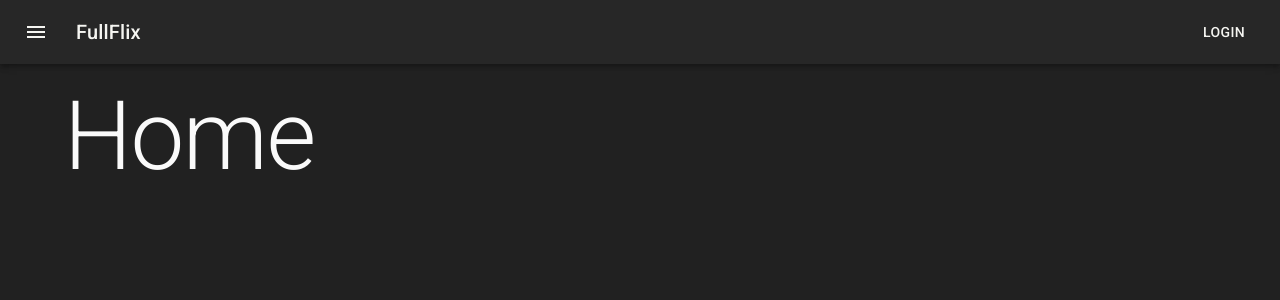
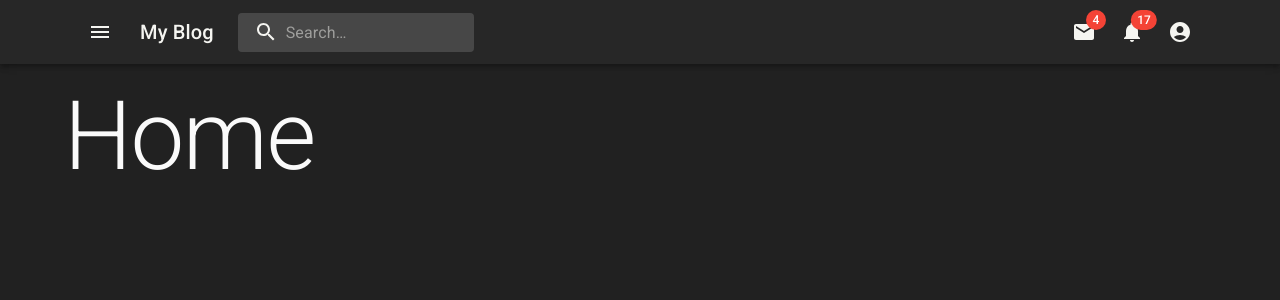
Before and after one commit to candidosouza/blog-frontend, a React (Create React App) app: page / in a window 1280 px wide. Shown: the top 300 px of the page. Built offline with nearby package versions, Linux system fonts and the light colour scheme.

Commit message:
feat: change header with container

```diff
--- a/src/components/Header/Header.tsx
+++ b/src/components/Header/Header.tsx
@@ -1,40 +1,237 @@
-import React from 'react'
+import * as React from 'react';
+import { styled, alpha } from '@mui/material/styles';
 import AppBar from '@mui/material/AppBar';
 import Box from '@mui/material/Box';
 import Toolbar from '@mui/material/Toolbar';
+import IconButton from '@mui/material/IconButton';
 import Typography from '@mui/material/Typography';
-import Button from '@mui/material/Button';
-import IconButton from '@mui/material/IconButton';
+import InputBase from '@mui/material/InputBase';
+import Badge from '@mui/material/Badge';
+import MenuItem from '@mui/material/MenuItem';
+import Menu from '@mui/material/Menu';
 import MenuIcon from '@mui/icons-material/Menu';
-import style from './Header.module.scss';
+import SearchIcon from '@mui/icons-material/Search';
+import AccountCircle from '@mui/icons-material/AccountCircle';
+import MailIcon from '@mui/icons-material/Mail';
+import NotificationsIcon from '@mui/icons-material/Notifications';
+import MoreIcon from '@mui/icons-material/MoreVert';
+import { Container } from '@mui/material';
 
+const Search = styled('div')(({ theme }) => ({
+    position: 'relative',
+    borderRadius: theme.shape.borderRadius,
+    backgroundColor: alpha(theme.palette.common.white, 0.15),
+    '&:hover': {
+        backgroundColor: alpha(theme.palette.common.white, 0.25),
+    },
+    marginRight: theme.spacing(2),
+    marginLeft: 0,
+    width: '100%',
+    [theme.breakpoints.up('sm')]: {
+        marginLeft: theme.spacing(3),
+        width: 'auto',
+    },
+}));
+
+const SearchIconWrapper = styled('div')(({ theme }) => ({
+    padding: theme.spacing(0, 2),
+    height: '100%',
+    position: 'absolute',
+    pointerEvents: 'none',
+    display: 'flex',
+    alignItems: 'center',
+    justifyContent: 'center',
+}));
+
+const StyledInputBase = styled(InputBase)(({ theme }) => ({
+    color: 'inherit',
+    '& .MuiInputBase-input': {
+        padding: theme.spacing(1, 1, 1, 0),
+        // vertical padding + font size from searchIcon
+        paddingLeft: `calc(1em + ${theme.spacing(4)})`,
+        transition: theme.transitions.create('width'),
+        width: '100%',
+        [theme.breakpoints.up('md')]: {
+            width: '20ch',
+        },
+    },
+}));
 
 export default function Header() {
+    const [anchorEl, setAnchorEl] = React.useState<null | HTMLElement>(null);
+    const [mobileMoreAnchorEl, setMobileMoreAnchorEl] =
+        React.useState<null | HTMLElement>(null);
+
+    const isMenuOpen = Boolean(anchorEl);
+    const isMobileMenuOpen = Boolean(mobileMoreAnchorEl);
+
+    const handleProfileMenuOpen = (event: React.MouseEvent<HTMLElement>) => {
+        setAnchorEl(event.currentTarget);
+    };
+
+    const handleMobileMenuClose = () => {
+        setMobileMoreAnchorEl(null);
+    };
+
+    const handleMenuClose = () => {
+        setAnchorEl(null);
+        handleMobileMenuClose();
+    };
+
+    const handleMobileMenuOpen = (event: React.MouseEvent<HTMLElement>) => {
+        setMobileMoreAnchorEl(event.currentTarget);
+    };
+
+    const menuId = 'primary-search-account-menu';
+    const renderMenu = (
+        <Menu
+            anchorEl={anchorEl}
+            anchorOrigin={{
+                vertical: 'top',
+                horizontal: 'right',
+            }}
+            id={menuId}
+            keepMounted
+            transformOrigin={{
+                vertical: 'top',
+                horizontal: 'right',
+            }}
+            open={isMenuOpen}
+            onClose={handleMenuClose}
+        >
+            <MenuItem onClick={handleMenuClose}>Profile</MenuItem>
+            <MenuItem onClick={handleMenuClose}>My account</MenuItem>
+        </Menu>
+    );
+
+    const mobileMenuId = 'primary-search-account-menu-mobile';
+    const renderMobileMenu = (
+        <Menu
+            anchorEl={mobileMoreAnchorEl}
+            anchorOrigin={{
+                vertical: 'top',
+                horizontal: 'right',
+            }}
+            id={mobileMenuId}
+            keepMounted
+            transformOrigin={{
+                vertical: 'top',
+                horizontal: 'right',
+            }}
+            open={isMobileMenuOpen}
+            onClose={handleMobileMenuClose}
+        >
+            <MenuItem>
+                <IconButton size="large" aria-label="show 4 new mails" color="inherit">
+                    <Badge badgeContent={4} color="error">
+                        <MailIcon />
+                    </Badge>
+                </IconButton>
+                <p>Messages</p>
+            </MenuItem>
+            <MenuItem>
+                <IconButton
+                    size="large"
+                    aria-label="show 17 new notifications"
+                    color="inherit"
+                >
+                    <Badge badgeContent={17} color="error">
+                        <NotificationsIcon />
+                    </Badge>
+                </IconButton>
+                <p>Notifications</p>
+            </MenuItem>
+            <MenuItem onClick={handleProfileMenuOpen}>
+                <IconButton
+                    size="large"
+                    aria-label="account of current user"
+                    aria-controls="primary-search-account-menu"
+                    aria-haspopup="true"
+                    color="inherit"
+                >
+                    <AccountCircle />
+                </IconButton>
+                <p>Profile</p>
+            </MenuItem>
+        </Menu>
+    );
+
     return (
-        <Box sx={{
-            flexGrow: 1,
-        }}>
-            <AppBar
-                sx={{
-                    position: "static",
-                }}
-            >
+        <Box sx={{ flexGrow: 1 }}>
+            <AppBar position="static">
+                <Container maxWidth="lg">
                     <Toolbar>
                         <IconButton
                             size="large"
                             edge="start"
                             color="inherit"
-                        aria-label="menu"
+                            aria-label="open drawer"
                             sx={{ mr: 2 }}
                         >
                             <MenuIcon />
                         </IconButton>
-                    <Typography variant="h6" component="div" sx={{ flexGrow: 1 }}>
-                        FullFlix
+                        <Typography
+                            variant="h6"
+                            noWrap
+                            component="div"
+                            sx={{ display: { xs: 'none', sm: 'block' } }}
+                        >
+                            My Blog
                         </Typography>
-                    <Button color="inherit">Login</Button>
+                        <Search>
+                            <SearchIconWrapper>
+                                <SearchIcon />
+                            </SearchIconWrapper>
+                            <StyledInputBase
+                                placeholder="Search…"
+                                inputProps={{ 'aria-label': 'search' }}
+                            />
+                        </Search>
+                        <Box sx={{ flexGrow: 1 }} />
+                        <Box sx={{ display: { xs: 'none', md: 'flex' } }}>
+                            <IconButton size="large" aria-label="show 4 new mails" color="inherit">
+                                <Badge badgeContent={4} color="error">
+                                    <MailIcon />
+                                </Badge>
+                            </IconButton>
+                            <IconButton
+                                size="large"
+                                aria-label="show 17 new notifications"
+                                color="inherit"
+                            >
+                                <Badge badgeContent={17} color="error">
+                                    <NotificationsIcon />
+                                </Badge>
+                            </IconButton>
+                            <IconButton
+                                size="large"
+                                edge="end"
+                                aria-label="account of current user"
+                                aria-controls={menuId}
+                                aria-haspopup="true"
+                                onClick={handleProfileMenuOpen}
+                                color="inherit"
+                            >
+                                <AccountCircle />
+                            </IconButton>
+                        </Box>
+                        <Box sx={{ display: { xs: 'flex', md: 'none' } }}>
+                            <IconButton
+                                size="large"
+                                aria-label="show more"
+                                aria-controls={mobileMenuId}
+                                aria-haspopup="true"
+                                onClick={handleMobileMenuOpen}
+                                color="inherit"
+                            >
+                                <MoreIcon />
+                            </IconButton>
+                        </Box>
                     </Toolbar>
+                </Container>
             </AppBar>
+            {renderMobileMenu}
+            {renderMenu}
         </Box>
-    )
+    );
 }
```
Lines whose indentation alone changed are shown as unchanged.
